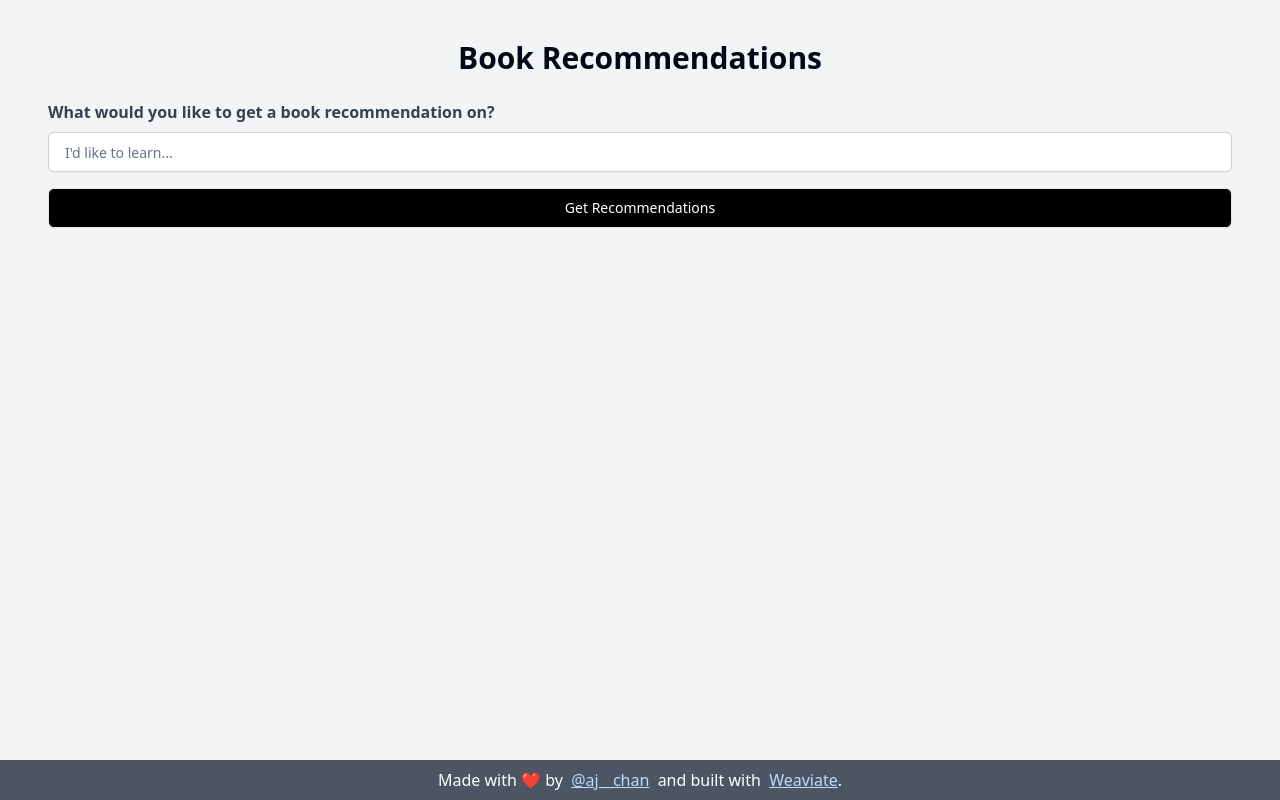
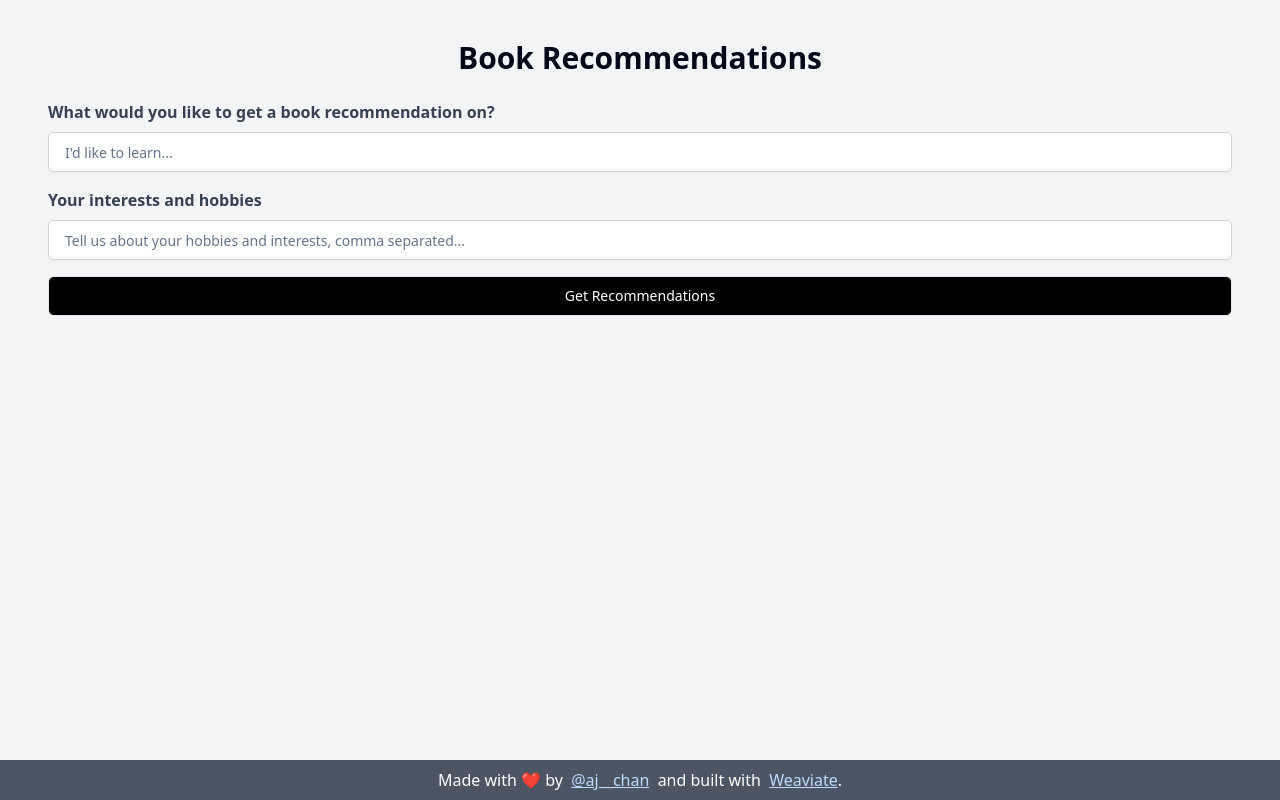
Before and after one commit to weaviate/BookRecs, a Next.js app: page / in a window 1280 px wide. Built offline with nearby package versions, Linux system fonts and the light colour scheme.

Commit message:
Start adding cohere generative module integration

```diff
--- a/pages/index.tsx
+++ b/pages/index.tsx
@@ -143,7 +143,7 @@ export default function Home() {
             onSubmit={getRecommendations}
           >
             <div className="mb-4">
-              <label
+            <label
                 htmlFor="favorite-books"
                 className="block text-gray-700 font-bold mb-2"
               >
@@ -154,6 +154,23 @@ export default function Home() {
                 id="favorite-books"
                 name="favorite-books"
                 placeholder="I'd like to learn..."
+                className="block w-full px-4 py-2 border border-gray-300 bg-white rounded-md shadow-sm "
+                value={query}
+                onChange={(e) => {
+                  setQuery(e.target.value);
+                }}
+              />
+              <label
+                htmlFor="interests-input"
+                className="block text-gray-700 font-bold mb-2 pt-4"
+              >
+                Your interests and hobbies
+              </label>
+              <Input
+                type="text"
+                id="interests-input"
+                name="interests"
+                placeholder="Tell us about your hobbies and interests, comma separated..."
                 className="block w-full px-4 py-2 border border-gray-300 bg-white rounded-md shadow-sm "
                 value={query}
                 onChange={(e) => {
```
Also changed, not shown: 2 other files (tests, documents, lock files or other folders).
